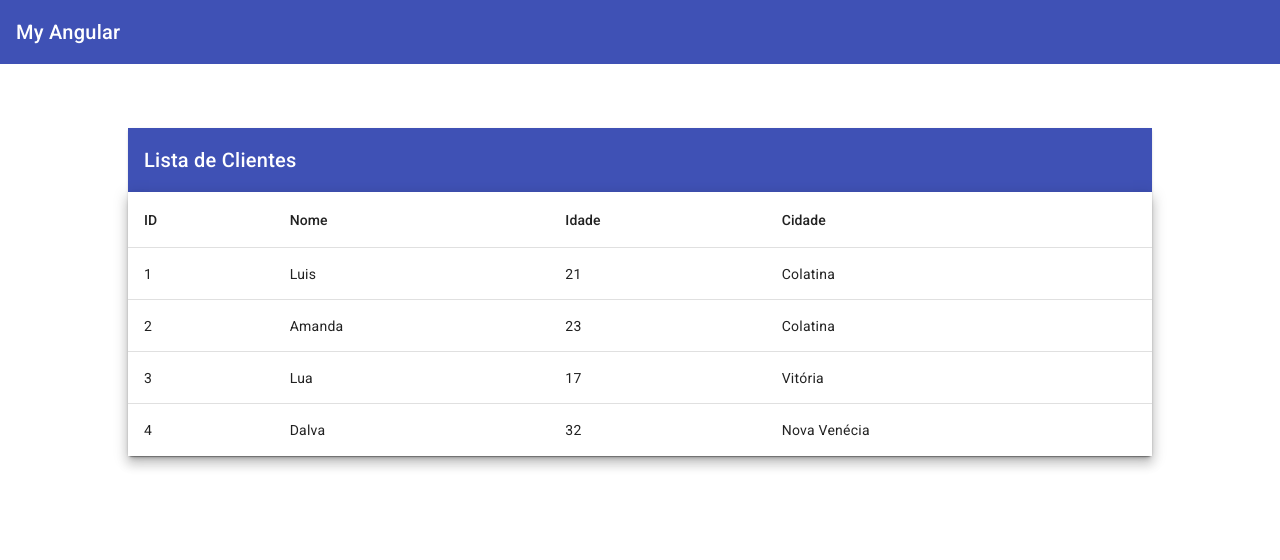
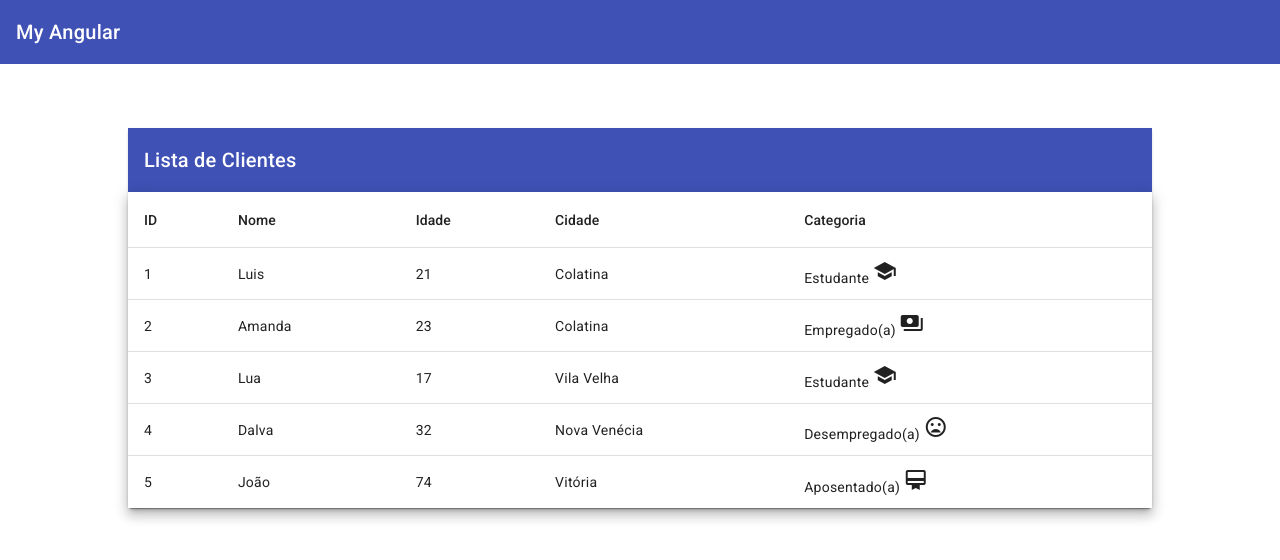
Before and after one commit to luisrossim/crudAngular, an Angular app: page /clientes in a window 1280 px wide. Shown: the top 560 px of the page. Built offline with nearby package versions, Linux system fonts and the light colour scheme.

Commit message:
add favicon/pipes categorias

```diff
--- a/angular.json
+++ b/angular.json
@@ -84,7 +84,7 @@
             ],
             "tsConfig": "tsconfig.spec.json",
             "assets": [
-              "src/favicon.ico",
+              "src/favicon.png",
               "src/assets"
             ],
             "styles": [
--- a/src/app/clientes/clientes/clientes.component.html
+++ b/src/app/clientes/clientes/clientes.component.html
@@ -28,6 +28,14 @@
                 <td mat-cell *matCellDef="let cliente"> {{ cliente.cidade }} </td>
             </ng-container>
 
+            <!-- Category Column -->
+            <ng-container matColumnDef="categoria">
+                <th mat-header-cell *matHeaderCellDef> Categoria </th>
+                <td mat-cell *matCellDef="let cliente"> {{ cliente.categoria }}
+                    <mat-icon aria-hidden="false" aria-label="Categoria do cliente" fontIcon="{{cliente.categoria | category}}"></mat-icon>
+                </td>
+            </ng-container>
+
             <tr mat-header-row *matHeaderRowDef="displayedColumns"></tr>
             <tr mat-row *matRowDef="let row; columns: displayedColumns;"></tr>
         </table>
--- a/src/app/clientes/clientes/clientes.component.ts
+++ b/src/app/clientes/clientes/clientes.component.ts
@@ -14,7 +14,7 @@ import { ErrorDialogComponent } from 'src/app/shared/components/error-dialog/err
 export class ClientesComponent {
 
   clientes$: Observable<Cliente[]>;
-  displayedColumns = ['idCliente', 'name', 'idade', 'cidade'];
+  displayedColumns = ['idCliente', 'name', 'idade', 'cidade', 'categoria'];
 
 
 
--- a/src/app/clientes/model/cliente.ts
+++ b/src/app/clientes/model/cliente.ts
@@ -3,4 +3,5 @@ export interface Cliente {
     name: string;
     idade: number;
     cidade: string;
+    categoria: string;
 }
--- a/src/app/clientes/services/clientes.service.ts
+++ b/src/app/clientes/services/clientes.service.ts
@@ -17,7 +17,8 @@ export class ClientesService {
 
   lista() {
     return this.http.get<Cliente[]>(this.API).pipe(
-      first(), delay(5000),
+      first(),
+      delay(1000),
       tap(clientes => console.log(clientes))
     );
   }
--- a/src/app/shared/app-material/app-material.module.ts
+++ b/src/app/shared/app-material/app-material.module.ts
@@ -5,6 +5,7 @@ import { MatToolbarModule } from '@angular/material/toolbar';
 import { MatProgressSpinnerModule } from '@angular/material/progress-spinner';
 import { MatDialogModule } from '@angular/material/dialog';
 import { MatButtonModule } from '@angular/material/button';
+import { MatIconModule } from '@angular/material/icon';
 
 
 @NgModule({
@@ -14,7 +15,8 @@ import { MatButtonModule } from '@angular/material/button';
     MatToolbarModule,
     MatProgressSpinnerModule,
     MatDialogModule,
-    MatButtonModule
+    MatButtonModule,
+    MatIconModule
   ]
 })
 
--- /dev/null
+++ b/src/app/shared/pipes/category.pipe.ts
@@ -0,0 +1,18 @@
+import { Pipe, PipeTransform } from '@angular/core';
+
+@Pipe({
+  name: 'category'
+})
+export class CategoryPipe implements PipeTransform {
+
+  transform(value: string): string {
+    switch(value){
+      case "Estudante": return 'school';
+      case 'Empregado(a)': return 'payments';
+      case 'Desempregado(a)': return 'mood_bad';
+      case 'Aposentado(a)': return 'card_membership';
+    }
+    return 'person';
+  }
+
+}
--- a/src/assets/clientes.json
+++ b/src/assets/clientes.json
@@ -3,24 +3,35 @@
         "idCliente": "1",
         "name": "Luis",
         "idade": 21,
-        "cidade": "Colatina"
+        "cidade": "Colatina",
+        "categoria": "Estudante"
     },
     {
         "idCliente": "2",
         "name": "Amanda",
         "idade": 23,
-        "cidade": "Colatina"
+        "cidade": "Colatina",
+        "categoria": "Empregado(a)"
     },
     {
         "idCliente": "3",
         "name": "Lua",
         "idade": 17,
-        "cidade": "Vitória"
+        "cidade": "Vila Velha",
+        "categoria": "Estudante"
     },
     {
         "idCliente": "4",
         "name": "Dalva",
         "idade": 32,
-        "cidade": "Nova Venécia"
+        "cidade": "Nova Venécia",
+        "categoria": "Desempregado(a)"
+    },
+    {
+        "idCliente": "5",
+        "name": "João",
+        "idade": 74,
+        "cidade": "Vitória",
+        "categoria": "Aposentado(a)"
     }
 ]
--- a/src/index.html
+++ b/src/index.html
@@ -5,7 +5,7 @@
   <title>CrudAngular</title>
   <base href="/">
   <meta name="viewport" content="width=device-width, initial-scale=1">
-  <link rel="icon" type="image/x-icon" href="favicon.ico">
+  <link rel="icon" type="image/x-icon" href="assets/favicon.png">
   <link rel="preconnect" href="https://fonts.gstatic.com">
   <link href="https://fonts.googleapis.com/css2?family=Roboto:wght@300;400;500&display=swap" rel="stylesheet">
   <link href="https://fonts.googleapis.com/icon?family=Material+Icons" rel="stylesheet">
```
Also changed, not shown: src/app/shared/shared.module.ts (+7 -2 lines), src/assets/favicon.png (added), 1 other file (tests, documents, lock files or other folders).
